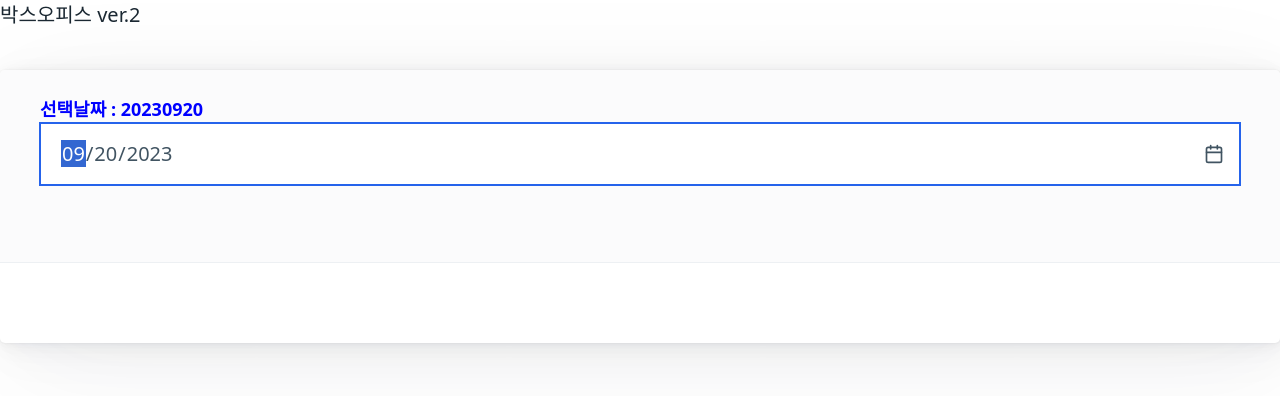
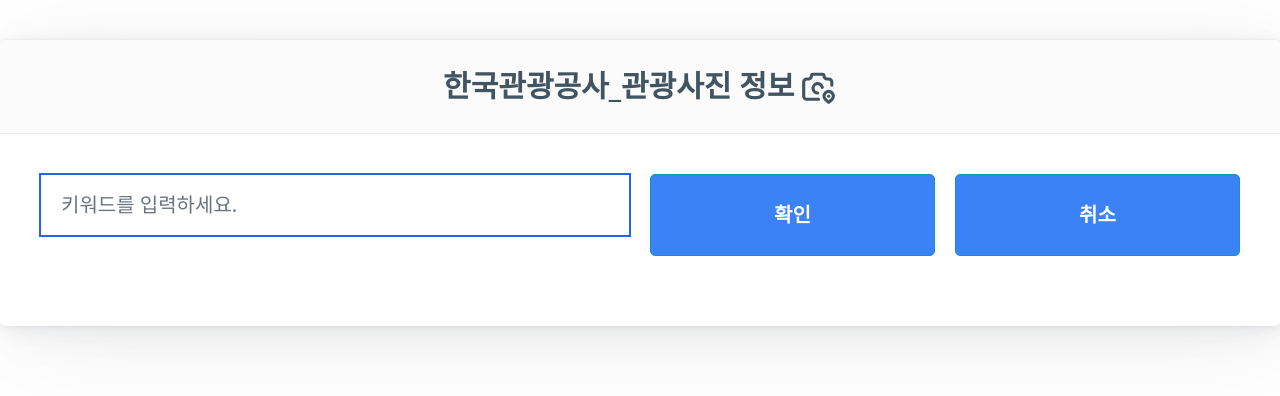
Before and after one commit to ynnij/k-digital-react, a React (Create React App) app: page / in a window 1280 px wide. Shown: the top 396 px of the page. Built offline with nearby package versions, Linux system fonts and the light colour scheme; no server answers.

Commit message:
1010 수업 내용 추가

```diff
--- a/src/App.js
+++ b/src/App.js
@@ -7,16 +7,18 @@
 import Frcst from './05/Frcst';
 import Taccident from './06/Taccident';
 import MyRef from './07/MyRef';
+import Gallery from './08/Gallery';
 function App() {
   return (
     // <Clock />
     // <Lotto />
     // <MyCom />
     // <MyDiv />
-    <Box />
+    //<Box />
     // <Frcst />
     //<Taccident />
     //<MyRef />
+    <Gallery />
   );
 }
 
```
Also changed, not shown: 1 other file (tests, documents, lock files or other folders).
